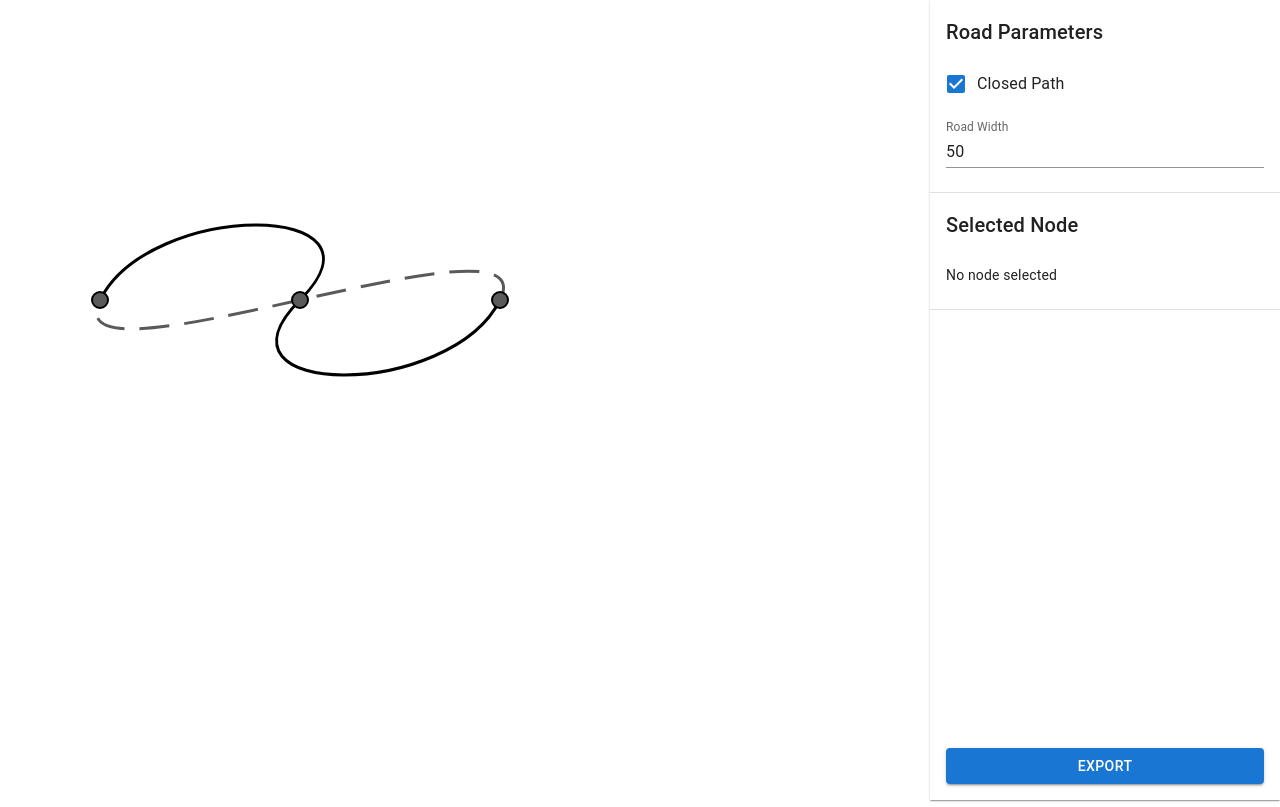
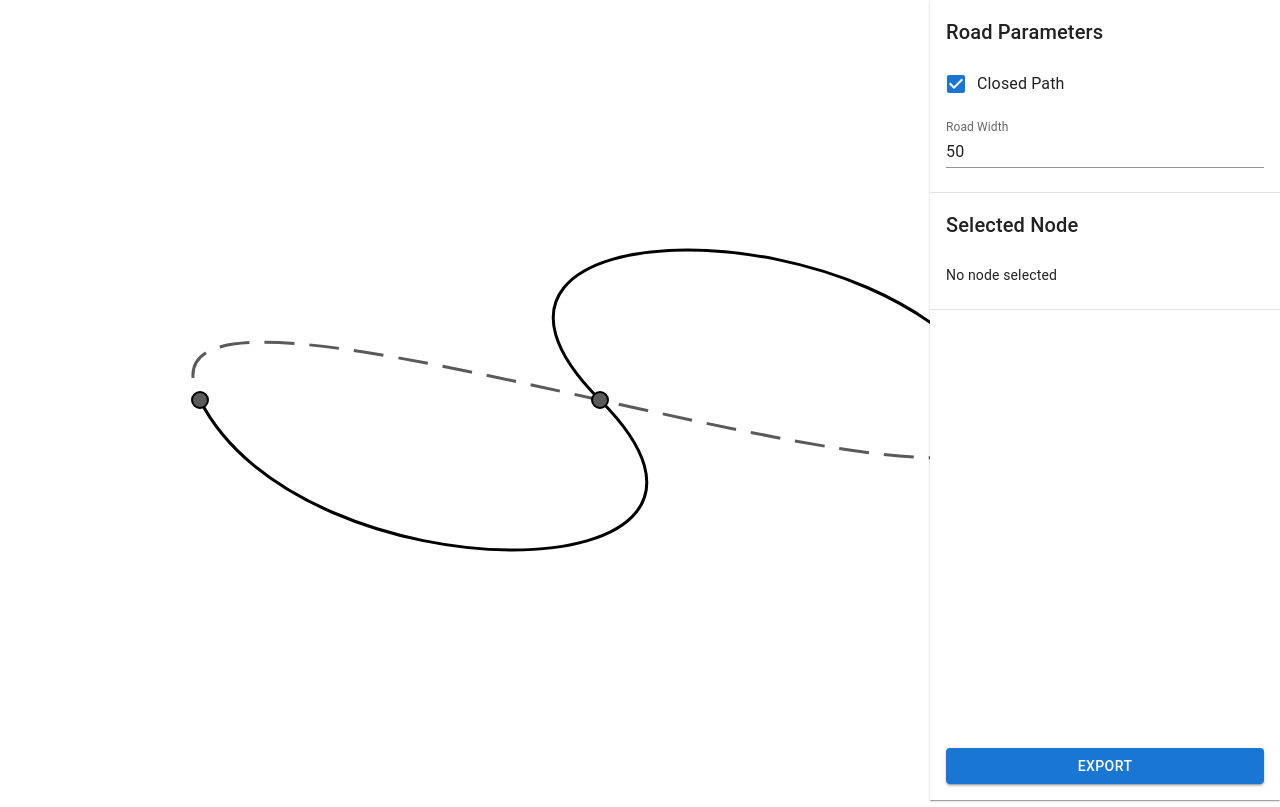
Before and after one commit to Artem-Litkovskyi/spline-road-generator, a React (Vite) app: page / in a window 1280 px wide. Built offline with nearby package versions, Linux system fonts and the light colour scheme.

Commit message:
Add svg <=> world coordinates conversion

```diff
--- a/src/App.tsx
+++ b/src/App.tsx
@@ -11,19 +11,19 @@ import { type CurveNode2 } from './geometry/curves2.ts';
 function App() {
     const [nodes, setNodes] = useState<CurveNode2[]>([
         {
-            position: { x: 100, y: 300 },
-            tangentEnd1: { x: 50, y: 400 },
-            tangentEnd2: { x: 150, y: 200 },
+            position: { x: 100, y: 200 },
+            tangentEnd1: { x: 50, y: 300 },
+            tangentEnd2: { x: 150, y: 100 },
         },
         {
-            position: { x: 300, y: 300 },
-            tangentEnd1: { x: 400, y: 200 },
-            tangentEnd2: { x: 200, y: 400 },
+            position: { x: 300, y: 200 },
+            tangentEnd1: { x: 400, y: 100 },
+            tangentEnd2: { x: 200, y: 300 },
         },
         {
-            position: { x: 500, y: 300 },
-            tangentEnd1: { x: 450, y: 400 },
-            tangentEnd2: { x: 550, y: 200 },
+            position: { x: 500, y: 200 },
+            tangentEnd1: { x: 450, y: 300 },
+            tangentEnd2: { x: 550, y: 100 },
         },
     ]);
 
--- a/src/components/curveEditor/CurveEditor.tsx
+++ b/src/components/curveEditor/CurveEditor.tsx
@@ -1,12 +1,12 @@
-import React, { type Dispatch, type SetStateAction } from 'react';
+import React, { type Dispatch, type SetStateAction, useMemo, useState } from 'react';
+import { ArmHandle } from './ArmHandle.tsx'
+import { CurvePath } from './CurvePath.tsx';
+import { PointHandle } from './PointHandle.tsx'
 import { createCurveNode2, type CurveNode2 } from '../../geometry/curves2.ts';
-import { CurvePath } from './CurvePath.tsx';
-import { useHandleDrag } from '../../hooks/useHandleDrag.ts';
-import { PointHandle } from './PointHandle.tsx'
-import { ArmHandle } from './ArmHandle.tsx'
 import { createNodeHandle } from '../../handles/NodeHandle.ts';
 import { createTangentHandle } from '../../handles/TangentHandle.ts';
-import { getRootSVG, getSVGPoint } from '../../utils/svg.ts';
+import { useHandleDrag } from '../../hooks/useHandleDrag.ts';
+import { type Transform, screenToWorld, worldToSvg } from '../../utils/svg.ts';
 
 interface CurveEditorProps {
     nodes: CurveNode2[];
@@ -21,26 +21,47 @@ interface CurveEditorProps {
 export function CurveEditor(
     { nodes, updateNode, addNode, removeNode, selectedNode, setSelectedNode, closedPath }: CurveEditorProps
 ) {
+    const [svg, setSvg] = useState<SVGSVGElement | null>(null);
+
+    // Coordinates convertion
+    const [transform, _] = useState<Transform>({
+        scale: 2,
+        offsetX: 0,
+        offsetY: 0,
+    });
+
+    const convertedNodes = useMemo(() => {
+        if (!svg) return nodes;
+
+        return nodes.map(node => ({
+            position: worldToSvg(node.position.x, node.position.y, transform, svg.clientHeight),
+            tangentEnd1: worldToSvg(node.tangentEnd1.x, node.tangentEnd1.y, transform, svg.clientHeight),
+            tangentEnd2: worldToSvg(node.tangentEnd2.x, node.tangentEnd2.y, transform, svg.clientHeight),
+        }));
+    }, [nodes, svg, transform]);
+
     // Drag handling
-    const { onHandleDragStart, onHandleDrag, onHandleDragEnd } = useHandleDrag();
+    const { onHandleDragStart, onHandleDrag, onHandleDragEnd } = useHandleDrag(svg, transform);
 
     const onCanvasDragStart = (e: React.MouseEvent<SVGSVGElement>) => {
-        const p = getSVGPoint(e.currentTarget, e.clientX, e.clientY);
+        if (!svg) return;
+
+        const p = screenToWorld(e.clientX, e.clientY, svg, transform);
+
         addNode(createCurveNode2(p.x, p.y));
         setSelectedNode(nodes.length);
         onHandleDragStart(createTangentHandle(nodes.length, updateNode, 'tangentEnd2', true), e);
-    };
+    }
 
     const onPathDragStart = (index: number, e: React.MouseEvent<SVGElement>) => {
-        const svg = getRootSVG(e.currentTarget);
-
         if (!svg) return;
 
-        const p = getSVGPoint(svg, e.clientX, e.clientY);
+        const p = screenToWorld(e.clientX, e.clientY, svg, transform);
+
         addNode(createCurveNode2(p.x, p.y), index);
         setSelectedNode(index);
         onHandleDragStart(createTangentHandle(index, updateNode, 'tangentEnd2', true), e);
-    };
+    }
 
     // Key press handling
     const handleKeyDown = (e: React.KeyboardEvent<SVGSVGElement>) => {
@@ -51,10 +72,11 @@ export function CurveEditor(
 
         removeNode(selectedNode);
         setSelectedNode(null);
-    };
+    }
 
     return (
         <svg
+            ref={setSvg}
             className={'curve-editor'}
             tabIndex={0}
             onKeyDown={handleKeyDown}
@@ -65,11 +87,11 @@ export function CurveEditor(
             onMouseMove={onHandleDrag}
             onMouseUp={onHandleDragEnd}
         >
-            {nodes.slice(0, -1).map((n0, i) => (
+            {convertedNodes.slice(0, -1).map((n0, i) => (
                 <CurvePath
                     key={i}
                     className={'curve-path'}
-                    nodes={[n0, nodes[i+1]]}
+                    nodes={[n0, convertedNodes[i+1]]}
                     onMouseDown={(e) => onPathDragStart(i+1, e)}
                 />
             ))}
@@ -78,11 +100,11 @@ export function CurveEditor(
                 <CurvePath
                     key={nodes.length - 1}
                     className={'curve-path closed'}
-                    nodes={[nodes[nodes.length - 1], nodes[0]]}
+                    nodes={[convertedNodes[nodes.length - 1], convertedNodes[0]]}
                 />
             )}
 
-            {nodes.map((node, index) => (
+            {convertedNodes.map((node, index) => (
                 <g key={index}>
                     {index === selectedNode && (
                         <>
--- a/src/hooks/useHandleDrag.ts
+++ b/src/hooks/useHandleDrag.ts
@@ -1,19 +1,17 @@
 import React, { useState } from 'react';
 import type { Vec2 } from '../geometry/vec2.ts';
 import type { DragContext, Handle } from '../handles/Handle.ts';
-import { getRootSVG, getSVGPoint } from '../utils/svg.ts';
+import { screenToWorld, type Transform } from '../utils/svg.ts';
 
-export function useHandleDrag() {
+export function useHandleDrag(svg: SVGSVGElement | null, transform: Transform) {
     const [activeHandle, setActiveHandle] = useState<Handle | null>(null);
     const [startMouse, setStartMouse] = useState<Vec2 | null>(null);
     const [prevMouse, setPrevMouse] = useState<Vec2 | null>(null);
 
     const onHandleDragStart = (handle: Handle, e: React.MouseEvent<SVGElement>) => {
-        const svg = getRootSVG(e.currentTarget);
-
         if (!svg) return;
 
-        const p = getSVGPoint(svg, e.clientX, e.clientY);
+        const p = screenToWorld(e.clientX, e.clientY, svg, transform);
 
         setStartMouse(p);
         setPrevMouse(p);
@@ -23,9 +21,9 @@ export function useHandleDrag() {
     };
 
     const onHandleDrag = (e: React.MouseEvent<SVGSVGElement>) => {
-        if (!activeHandle || !startMouse || !prevMouse) return;
+        if (!svg || !activeHandle || !startMouse || !prevMouse) return;
 
-        const p = getSVGPoint(e.currentTarget, e.clientX, e.clientY);
+        const p = screenToWorld(e.clientX, e.clientY, svg, transform);
 
         const ctx: DragContext = {
             startMouse,
--- a/src/utils/svg.ts
+++ b/src/utils/svg.ts
@@ -1,17 +1,41 @@
-export function getSVGPoint(svg: SVGSVGElement, screenX: number, screenY: number){
+export type Transform = {
+    scale: number,
+    offsetX: number,
+    offsetY: number,
+}
+
+export function screenToSvg(x: number, y: number, svg: SVGSVGElement){
     const screenPoint = svg.createSVGPoint();
 
-    screenPoint.x = screenX;
-    screenPoint.y = screenY;
+    screenPoint.x = x;
+    screenPoint.y = y;
 
     const svgPoint = screenPoint.matrixTransform(
         svg.getScreenCTM()?.inverse()
     );
 
-    return { x: svgPoint.x, y: svgPoint.y };
+    return {
+        x: svgPoint.x,
+        y: svgPoint.y
+    }
 }
 
-export function getRootSVG(el: SVGElement): SVGSVGElement | null {
-    if (el instanceof SVGSVGElement) return el;
-    return el.ownerSVGElement;
+export function screenToWorld(x: number, y: number, svg: SVGSVGElement, t: Transform){
+    const svgPoint = screenToSvg(x, y, svg);
+    const svgHeight = svg.clientHeight;
+    return svgToWorld(svgPoint.x, svgPoint.y, t, svgHeight);
 }
+
+export function worldToSvg(x: number, y: number, t: Transform, svgHeight: number) {
+    return {
+        x: (x - t.offsetX) * t.scale,
+        y: svgHeight - (y - t.offsetY) * t.scale,
+    };
+}
+
+export function svgToWorld(x: number, y: number, t: Transform, svgHeight: number) {
+    return {
+        x: x / t.scale + t.offsetX,
+        y: (svgHeight - y) / t.scale + t.offsetY,
+    };
+}
```
